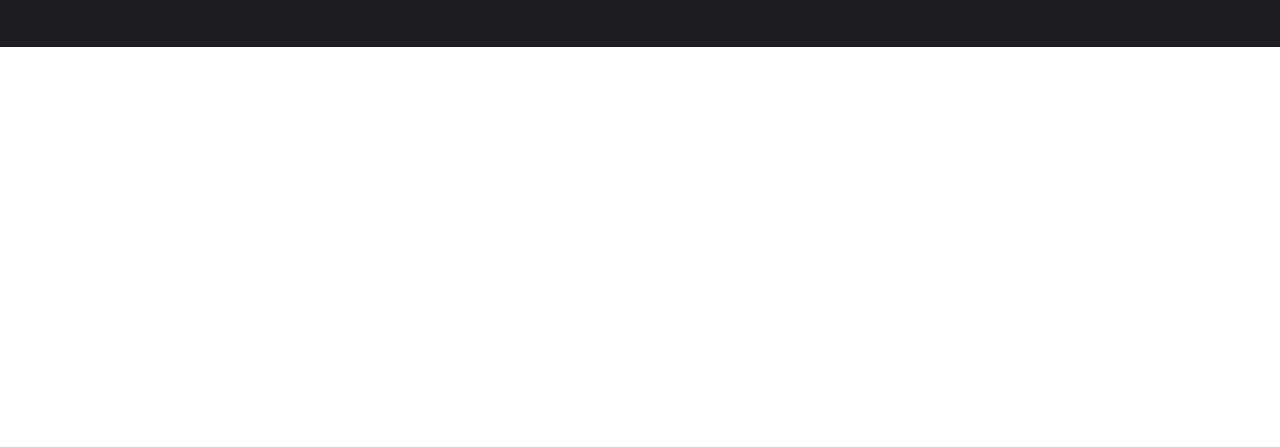
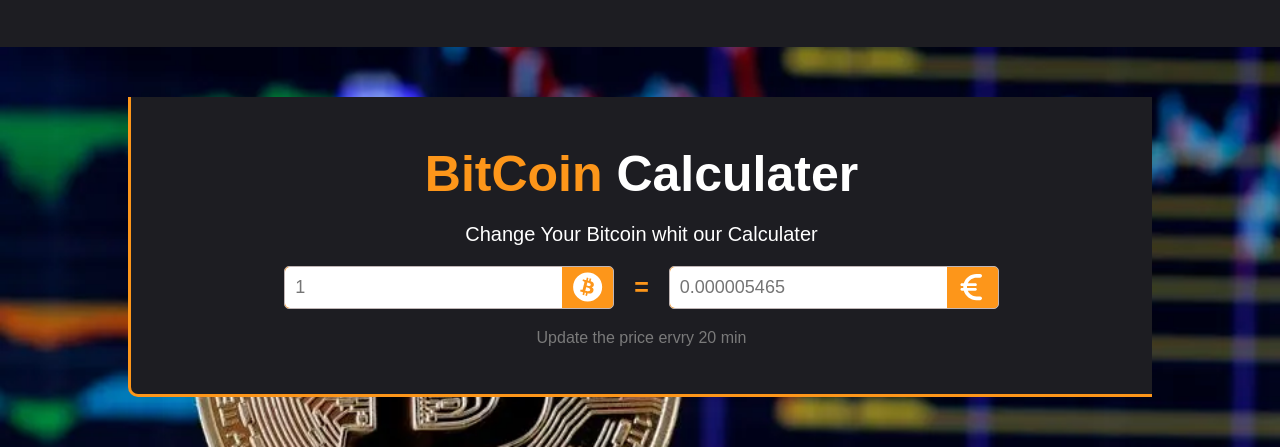
Before and after one commit to safariasif1998/bitcoin, a plain HTML site: page index.html in a window 1280 px wide. Shown: the part 3401-3848 px from the top of the page. Before the commit the page ends 3448 px from the top, so only its background shows below. Drawn offline with Linux system fonts and the light colour scheme.

Commit message:
created a calcutler section

```diff
--- a/index.html
+++ b/index.html
@@ -324,6 +324,26 @@
         </div>
       </div>
     </section>
+    <div class="ex-change">
+      <div class="row">
+        <h4><span>BitCoin</span> Calculater</h4>
+        <span class="desc">Change Your Bitcoin whit our Calculater</span>
+        <div class="form">
+          <div class="input">
+            <input placeholder="1" type="text" />
+            <i id="bitcoin" class="fa-brands fa-bitcoin"></i>
+          </div>
+          <div class="equal">
+            <h5 style="color: #fd961a; font-size: 25px;">=</h5>
+          </div>
+          <div class="output">
+            <input placeholder="0.000005465" type="text" class="" />
+            <i id="bitcoin" class="fa-solid fa-euro-sign"></i>
+          </div>
+        </div>
+        <span style="color:#7a7a7a;">Update the price ervry 20 min</span>
+      </div>
+    </div>
     <script src="./fontawesome-free-6.5.1-web/js/all.min.js"></script>
   </body>
 </html>
--- a/style/index.css
+++ b/style/index.css
@@ -519,3 +519,80 @@
     cursor: pointer;
     color: #fd961a;
 }
+
+/* ex-change */
+.ex-change{
+    width: 100%;
+    height: 400px;
+    background-image: url(../img/hero1.webp);
+    background-size: cover;
+    background-position: center;
+    background-repeat: no-repeat;
+   position: relative;
+}
+
+.ex-change .row{
+    background-color: #1d1d22;
+    width: 80%;
+    height: 300px;
+    margin: auto;
+    position: absolute;
+   top: 50%;
+   left: 50%;
+   transform: translate(-50%, -50%);
+   display: flex;
+   flex-direction: column;
+   justify-content: center;
+   align-items: center;
+   gap: 20px;
+   border-bottom: 3px solid #fd961a;
+   border-left: 3px solid #fd961a;
+   border-bottom-left-radius: 10px;
+}
+.ex-change .row h4{
+    color: #fff;
+    font-size: 50px;
+}
+.ex-change .row h4 span{
+    color: #fd961a;
+}
+.ex-change .row .desc{
+    color: #fff;
+    font-size: 20px;
+}
+.ex-change .row .form{
+    display: flex;
+    justify-content: space-around;
+    align-items: center;
+    gap: 20px;
+    width: 70%;
+    overflow: hidden;
+}
+.ex-change .row .form .input , .output{
+    border: 1px solid #bfb5b5;
+    display: flex;
+    justify-content: center;
+    align-content: center;
+    align-items: center;
+    background-color: #fd961a;
+    border-radius: 5px;
+    width: 100%;
+    overflow: hidden;
+}
+.ex-change .row .form .input #bitcoin, .output #bitcoin{
+    font-size: 30px;
+    padding: 0px 10px;
+    color: #fff;
+}
+.ex-change .row .form .input input[type="text"],  .output input[type="text"]{
+    width: 100%;
+    padding: 10px;
+    outline: none;
+    border: none;
+    font-size: 18px;
+    border-radius: 5px;
+    overflow: hidden;
+    border-top-right-radius:0 ;
+    border-bottom-right-radius: 0;
+
+}
```
